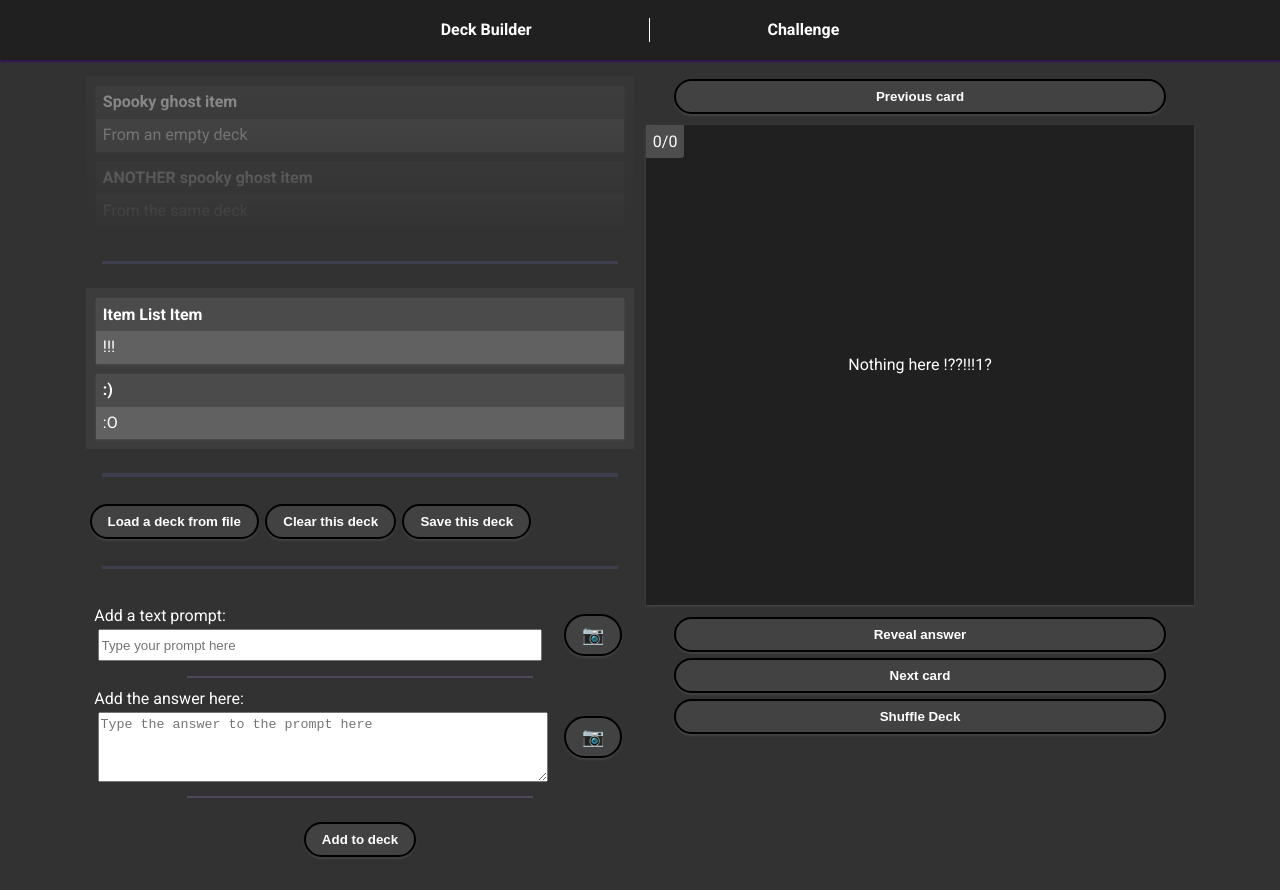
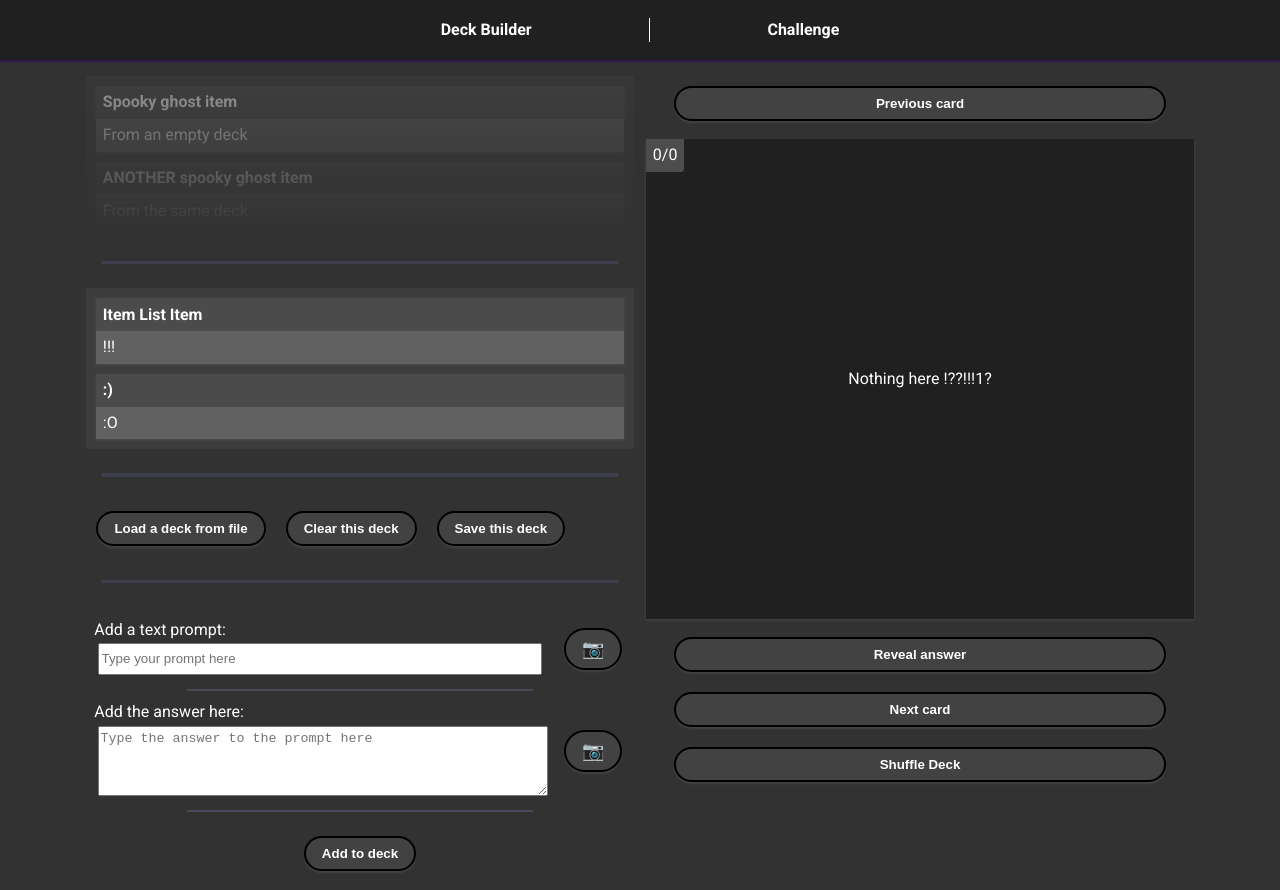
Before and after one commit to seanmizen/flash-app, a React (Create React App) app: page /swatch in a window 1280 px wide. Built offline with nearby package versions, Linux system fonts and the light colour scheme.

Commit message:
improved button margin, removed some padding

```diff
--- a/src/components/Button/Button.module.css
+++ b/src/components/Button/Button.module.css
@@ -1,6 +1,7 @@
 .button-one {
   border-radius: 99rem;
   padding: 0.5rem 1rem 0.5rem 1rem;
+  margin: 10px;
   box-shadow: 0px 2px 2px rgba(255, 255, 255, 0.08);
   /* border-color: rgba(104, 116, 185, 1); */
   color: white;
--- a/src/features/DeckEditor/DeckEditor.module.css
+++ b/src/features/DeckEditor/DeckEditor.module.css
@@ -93,7 +93,6 @@ h3 {
     flex: none;
     min-height: 5.5rem;
     margin: 0 0 0 0;
-    padding: 0.2rem 0.1rem;
     flex-direction: row;
   }
   .title-button-holder button {
```
